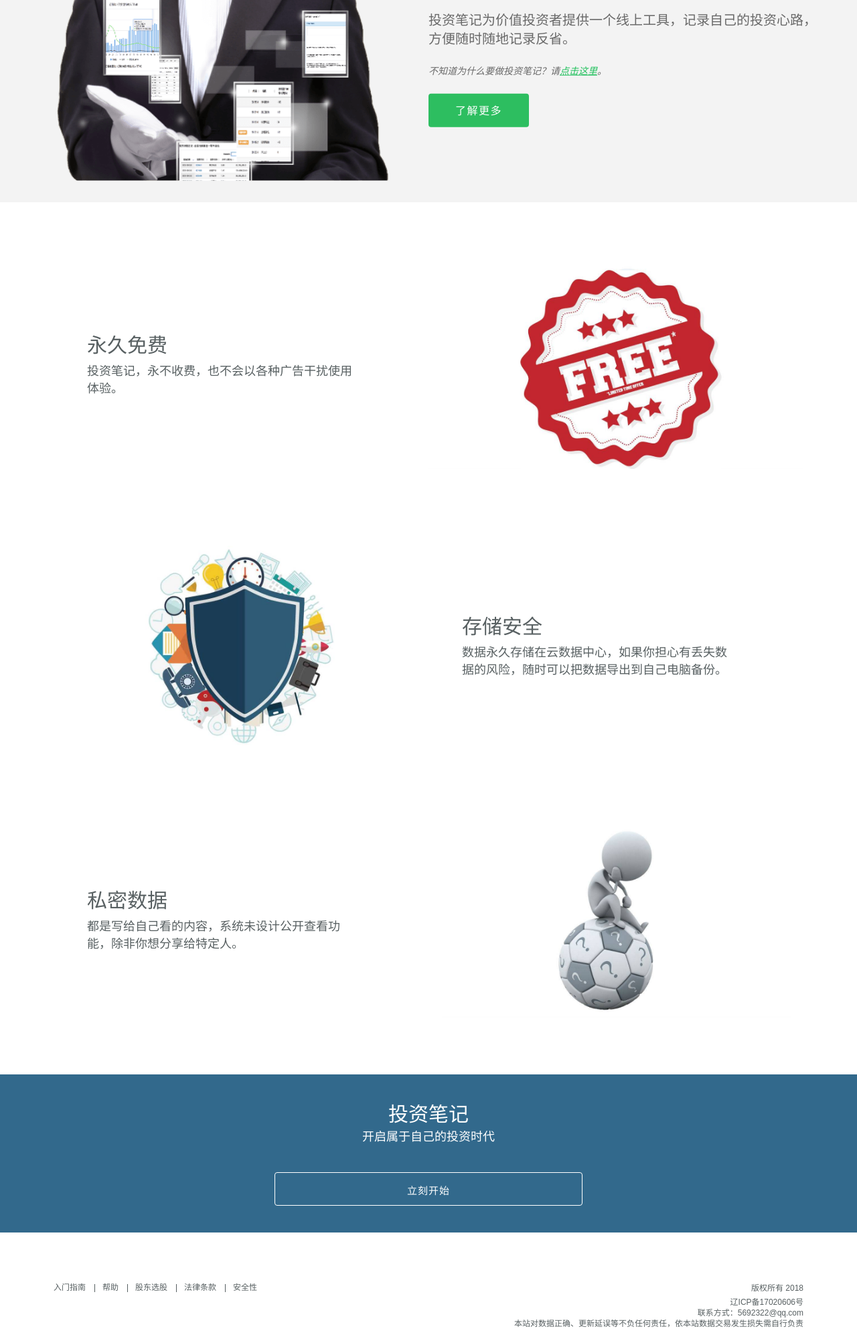
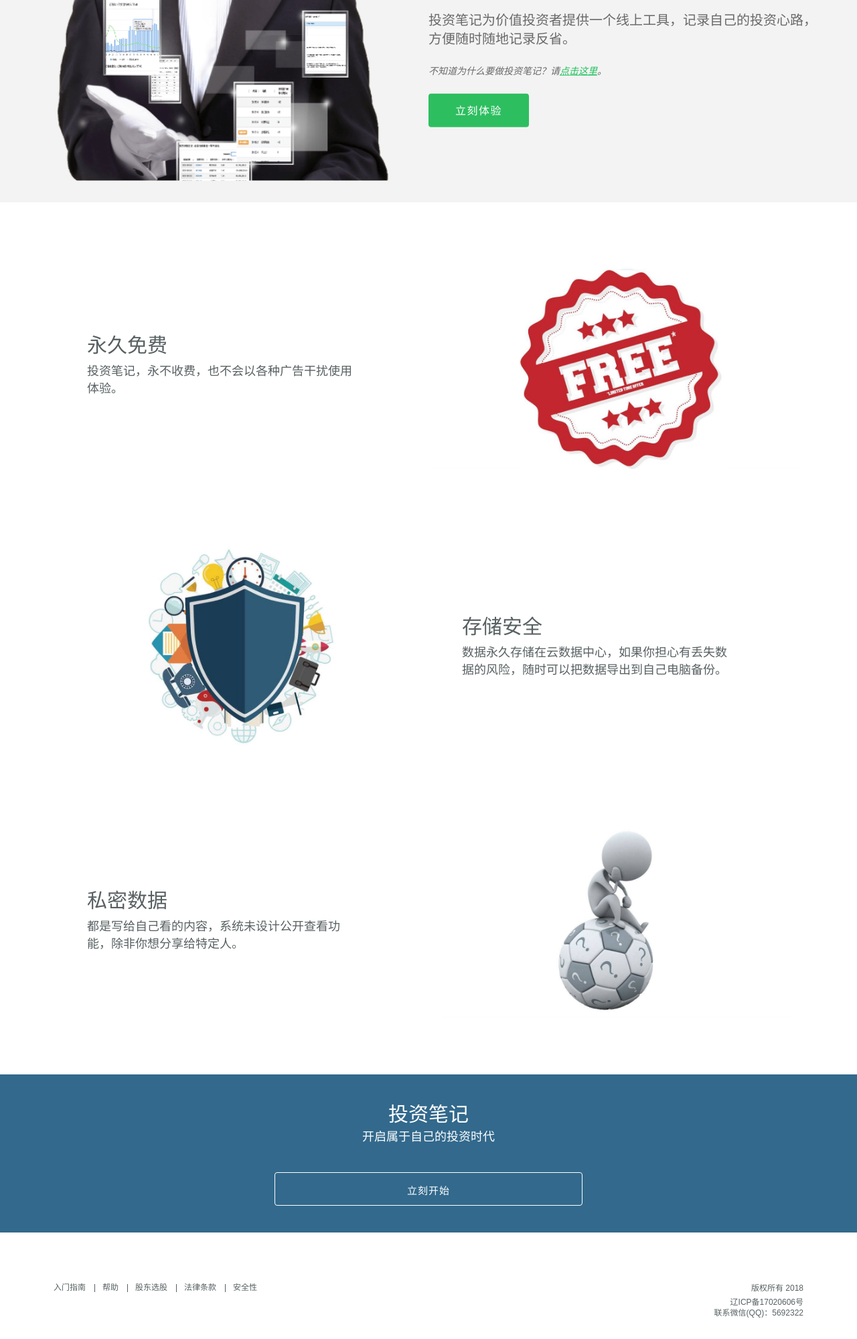
Before and after one commit to myfreshcity/mystock, a Flask app: page / in a window 1280 px wide. Shown: the part 247-2246 px from the top of the page at 67% size. After the commit the page ends 2214 px from the top, so only its background shows below. Run offline with Flask 2, Linux system fonts and the light colour scheme; data that the repository does not hold is empty; parts of the project's set-up code (start-up, migrations or seed data) failed here and were passed over; some libraries are stand-ins or nearby versions.

Commit message:
首页更新

```diff
--- a/webapp/templates/index.html
+++ b/webapp/templates/index.html
@@ -16,7 +16,7 @@
             <p class="secondary-text" style="font-size: .875rem;">
                 <em style="font-style: italic;">不知道为什么要做投资笔记？请<a style="color: #20c05c;" href="/why" target="_blank">点击这里</a>。</em>
             </p>
-            <a href="#more-section" class="button-v3-primary large premium">了解更多</a>
+            <a href="http://v2.tznote.cc" class="button-v3-primary large premium">立刻体验</a>
         </div>
     </div>
 </section>
@@ -62,4 +62,5 @@
     </div>
 </section>
 
+
 {% endblock %}
--- a/webapp/templates/index_layout.html
+++ b/webapp/templates/index_layout.html
@@ -6,7 +6,7 @@
 
     <title>投资笔记 | {{ title }} </title>
     <meta name="description" content="做投资笔记是执行投资、学习投资、股市复盘的重要前提。投资笔记帮你随时记录，永久保存。">
-    <meta name="keywords" content="投资笔记 价值投资 交易笔记  笔记 云笔记 投资 "/>
+    <meta name="keywords" content="投资笔记 价值投资 交易笔记  笔记 投资 云笔记 "/>
     <meta name="viewport" content="width=device-width, initial-scale=1.0, user-scalable=yes">
     <link href="{{ url_for('static', filename='styles/fonts-zh-cn.css',v=version_no) }}" rel="stylesheet" type="text/css" media="all">
     <link href="{{ url_for('static', filename='styles/style_yx.css',v=version_no) }}" rel="stylesheet" type="text/css">
@@ -69,8 +69,7 @@
             <div class="row">
                 <div class="footer-china-gov-id">
                     <a href="http://www.miibeian.gov.cn/">辽ICP备17020606号</a>
-                    <span>联系方式：5692322@qq.com</span>
-                    <span>本站对数据正确、更新延误等不负任何责任，依本站数据交易发生损失需自行负责</span>
+                    <span>联系微信(QQ)：5692322</span>
                 </div>
             </div><!-- .row -->
         </div>
```
